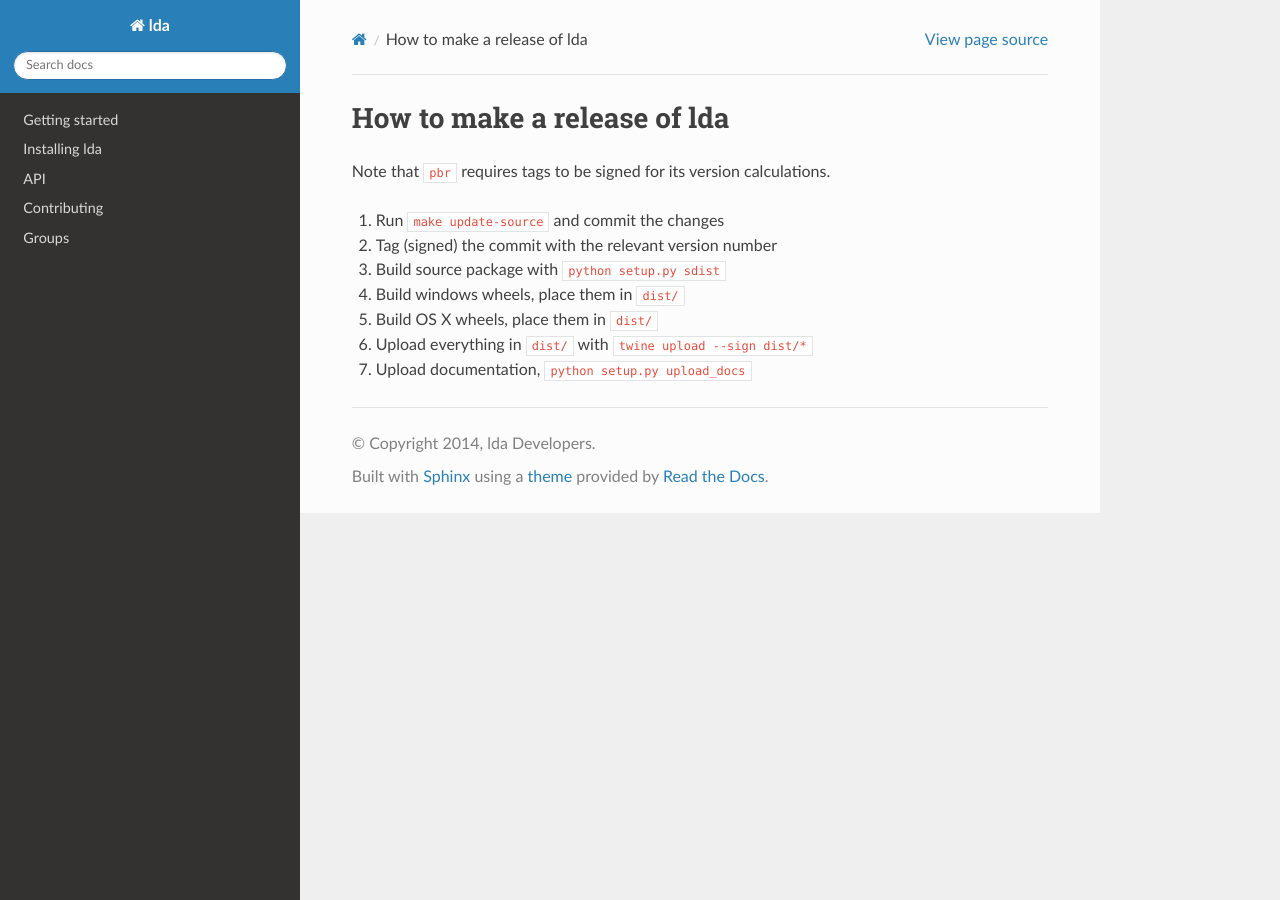
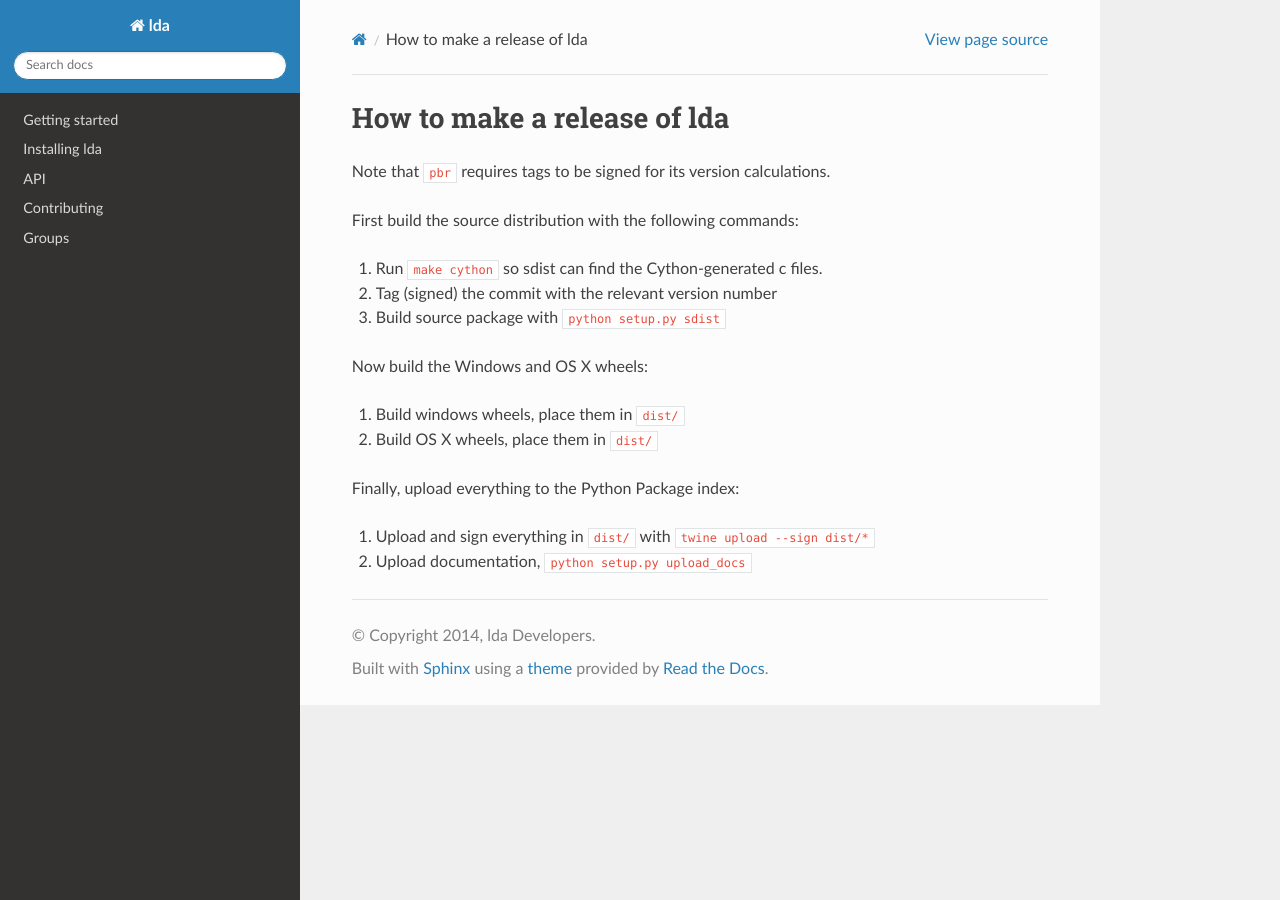
Before and after one commit to lda-project/lda, a Sphinx documentation site: the page built from doc/source/release_howto.rst, in a window 1280 px wide. Built offline with Sphinx 7.4.7 and the Read the Docs theme 2.0.0, drawn with Linux system fonts in a browser that asks for light colours.

Commit message:
DOC: update release instructions to reflect change in c code generation

```diff
--- a/doc/source/release_howto.rst
+++ b/doc/source/release_howto.rst
@@ -4,10 +4,18 @@
 
 Note that ``pbr`` requires tags to be signed for its version calculations.
 
-#. Run ``make update-source`` and commit the changes
+First build the source distribution with the following commands:
+
+#. Run ``make cython`` so sdist can find the Cython-generated c files.
 #. Tag (signed) the commit with the relevant version number
 #. Build source package with ``python setup.py sdist``
+
+Now build the Windows and OS X wheels:
+
 #. Build windows wheels, place them in ``dist/``
 #. Build OS X wheels, place them in ``dist/``
-#. Upload everything in ``dist/`` with ``twine upload --sign dist/*``
+
+Finally, upload everything to the Python Package index:
+
+#. Upload and sign everything in ``dist/`` with ``twine upload --sign dist/*``
 #. Upload documentation, ``python setup.py upload_docs``
```
